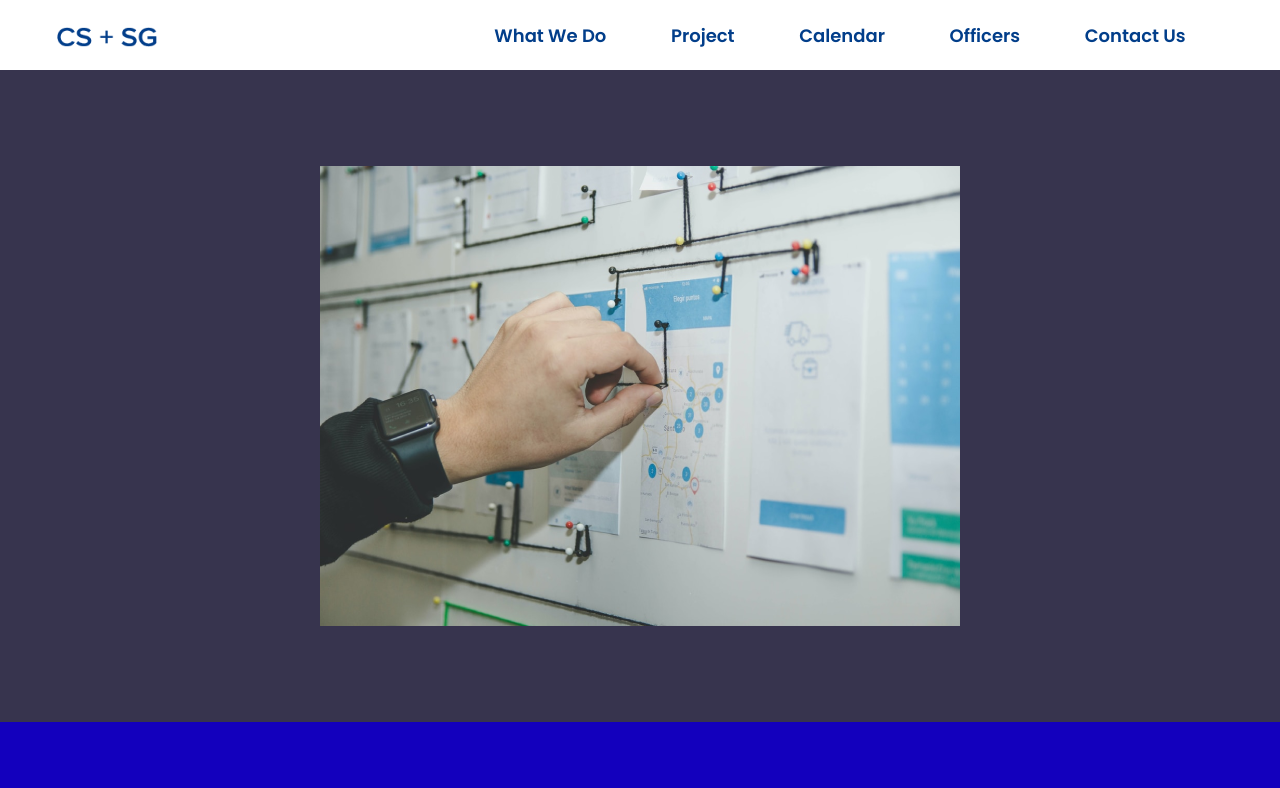
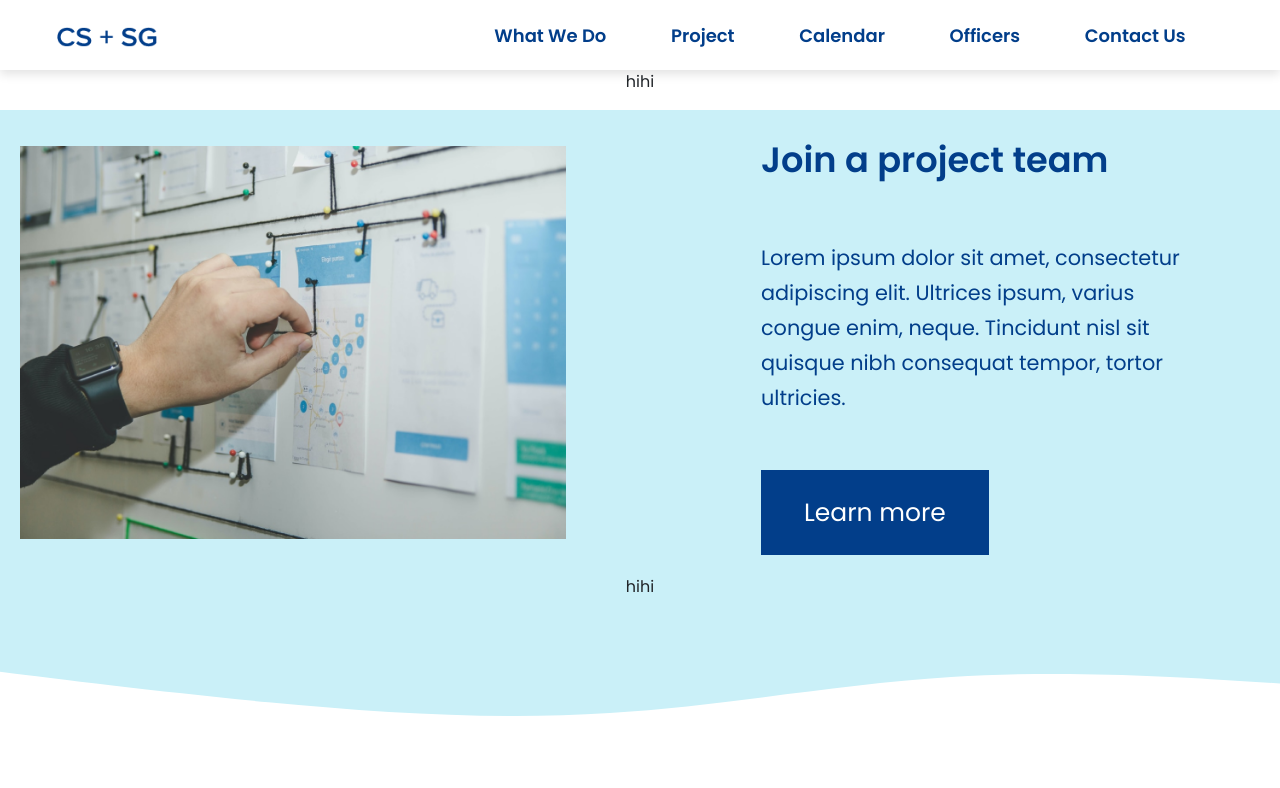
Before and after one commit to CS-Social-Good-CalPoly/club-website, a React (Create React App) app: page / in a window 1280 px wide. Shown: the top 788 px of the page. Built offline with nearby package versions, Linux system fonts and the light colour scheme.

Commit message:
Added some updates as discussed

```diff
--- a/src/assets/WhatWeDo/BlueWaveBlock.css
+++ b/src/assets/WhatWeDo/BlueWaveBlock.css
@@ -1,72 +1,63 @@
+.bluewaveblock-container {
+    position: relative;
+}
+
+
+.bluewaveblock .bluewaveblock-wave {
+    width: 100%;
+    height: 100%;
+}
+
 .bluewaveblock {
   display: flex;
-    flex-wrap: wrap;
-    justify-items: center;
-    justify-content: center;
-    align-content: space-between;
-    height: 10vh;
+  z-index: 10;
+  background-color: #CAF0F8;
+  padding: 20px;
 }
 
-.bluewaveblock-img, .bluewaveblock-cta {
-    background-color: #CAF0F8;
-    display: flex;
-    justify-content: center;
-    align-content: center;
-    flex: 1;
+.bluewaveblock img {
+  width: 80%;
+  max-width: 685px;
 }
 
 .bluewaveblock-img {
-    background-color: #37344e;
-    width: 100%;
-    /*max-width: 685px;*/
-    justify-content: center;
-    justify-self: center;
-    padding: 6em;
+  width: 55%;
+  display: flex;
+  justify-content: flex-start;
+  align-items: center;
 }
 
 .bluewaveblock-cta {
-    background-color: #1300bd;
   width: 45%;
   display: flex;
   justify-content: center;
   align-items: center;
-    padding: 6em;
-    font-size: xx-small;
 }
 
 .bluewaveblock-wave {
-    /*background-color: #b9c0ba;*/
-    overflow: visible;
-    width: 100%;
+    margin-top: -4em;
+    z-index: -10;
+    position: absolute;
 }
 
 @media screen and (max-device-width: 640px){
 
-    .bluewaveblock-cta {
-        background-color: #664666;
-        width: 60%;
+ .bluewaveblock {
+    flex-direction: column-reverse;
   }
 
-    /*
-    .bluewaveblock {
-        flex-direction: column;
-        align-items: center;
+
+.bluewaveblock img {
+  max-width: 90%;
+  margin-bottom: 10px;
+}
+
+.bluewaveblock-img, .bluewaveblock-cta {
+  width: 100%;
+}
+
+.bluewaveblock-img {
   justify-content: center;
 }
 
-    .bluewaveblock-img {
-        max-width: 400px;
 }
-
-    .bluewaveblock-img, .bluewaveblock-cta {
-        width: 60%;
-    }
-
-    .bluewaveblock-img {
-        display: flex;
-        position: relative;
-        justify-content: center;
-    }
-    */
-
-}
--- a/src/components/SharedComponents/Waves.js
+++ b/src/components/SharedComponents/Waves.js
@@ -16,7 +16,7 @@ const Waves = (props) => {
     else wave = footerDarkBlue;
 
     return (
-        <div style={{height: '150px' , overflow: 'hidden'}} className='waves'>
+        <div style={{overflow: 'hidden'}} className='waves'>
             <img src={wave} alt={color} width='100%' />
         </div>
     )
--- a/src/components/WhatWeDo/BlueWaveBlock.js
+++ b/src/components/WhatWeDo/BlueWaveBlock.js
@@ -5,6 +5,8 @@ import Waves from "../SharedComponents/Waves"
 
 const BlueWaveBlock = ({ imageUrl, title, text, buttonUrl, buttonText, buttonStyle}) => {
     return (
+        <>
+            <div className="bluewaveblock-container">
                 <div className="bluewaveblock" >
                     <div className="bluewaveblock-img">
                         <img src={imageUrl} alt=""/>
@@ -18,12 +20,15 @@ const BlueWaveBlock = ({ imageUrl, title, text, buttonUrl, buttonText, buttonSty
                             buttonStyle={buttonStyle}
                         />
                     </div>
+
+                </div>
                 <div className="bluewaveblock-wave">
                         <Waves
                             color='light-blue'
                         />
                 </div>
             </div>
+        </>
     )
 }
 
--- a/src/components/WhatWeDo/WhatWeDo.js
+++ b/src/components/WhatWeDo/WhatWeDo.js
@@ -9,6 +9,7 @@ import BlueWaveBlock from './BlueWaveBlock';
 export default function WhatWeDo() {
     return (
         <div>
+            <p>hihi</p>
             <BlueWaveBlock
                 imageUrl={project_photo}
                 title="Join a project team"
@@ -20,6 +21,7 @@ export default function WhatWeDo() {
                 buttonText="Learn more"
                 buttonStyle={"filled"}
             />
+            <p>hihi</p>
         </div>
     )
 }
```
Lines whose indentation alone changed are shown as unchanged.
